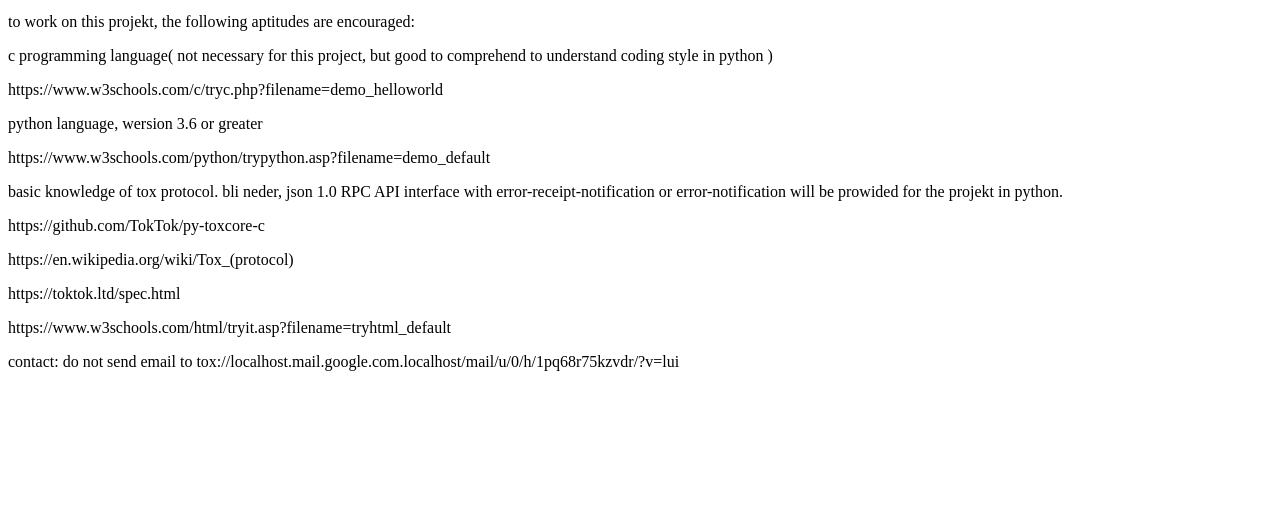
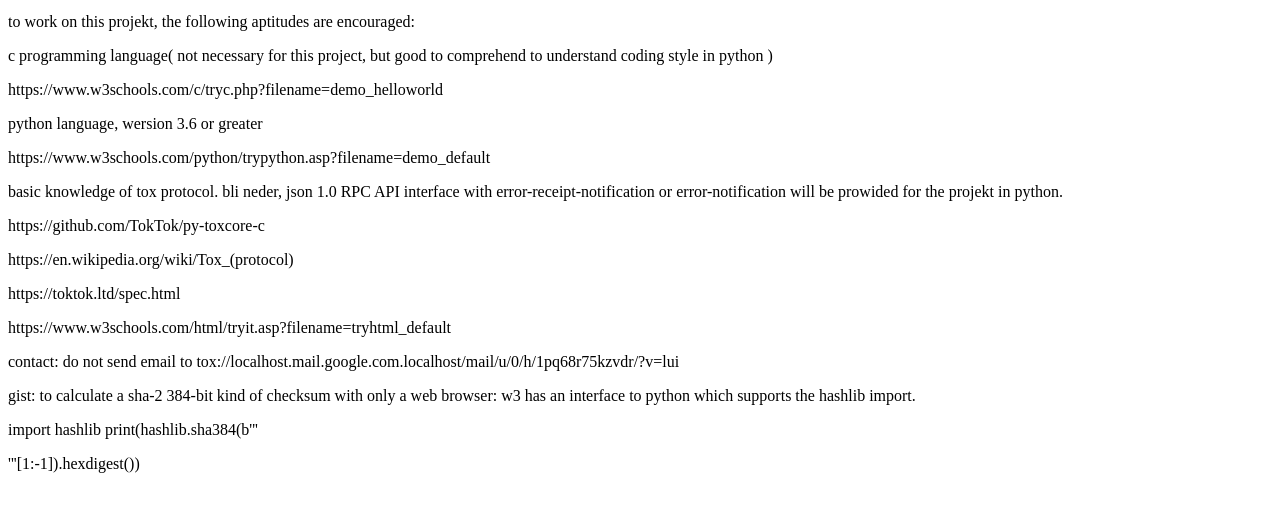
Before and after one commit to grzybnia/grzybnia.github.io, a plain HTML site: page index.html in a window 1280 px wide. Shown: the part 101-612 px from the top of the page. Drawn offline with Linux system fonts and the light colour scheme.

Commit message:
gist for calculating sha384 checksum in python
gist for calculating sha384 sha-2 checksum in python with hashlib

```diff
--- a/index.html
+++ b/index.html
@@ -52,5 +52,19 @@ https://www.w3schools.com/html/tryit.asp?filename=tryhtml_default
   contact: do not send email to tox://localhost.mail.google.com.localhost/mail/u/0/h/1pq68r75kzvdr/?v=lui
 </p>
 
+  <p>
+    gist:
+    to calculate a sha-2 384-bit kind of checksum with only a web browser:
+    w3 has an interface to python which supports the hashlib import.
+    </p>
+
+  <p>
+    import hashlib
+    print(hashlib.sha384(b'''
+    </p>
+  <p>
+'''[1:-1]).hexdigest())
+    </p>
+
 </body>
 </html>
```
